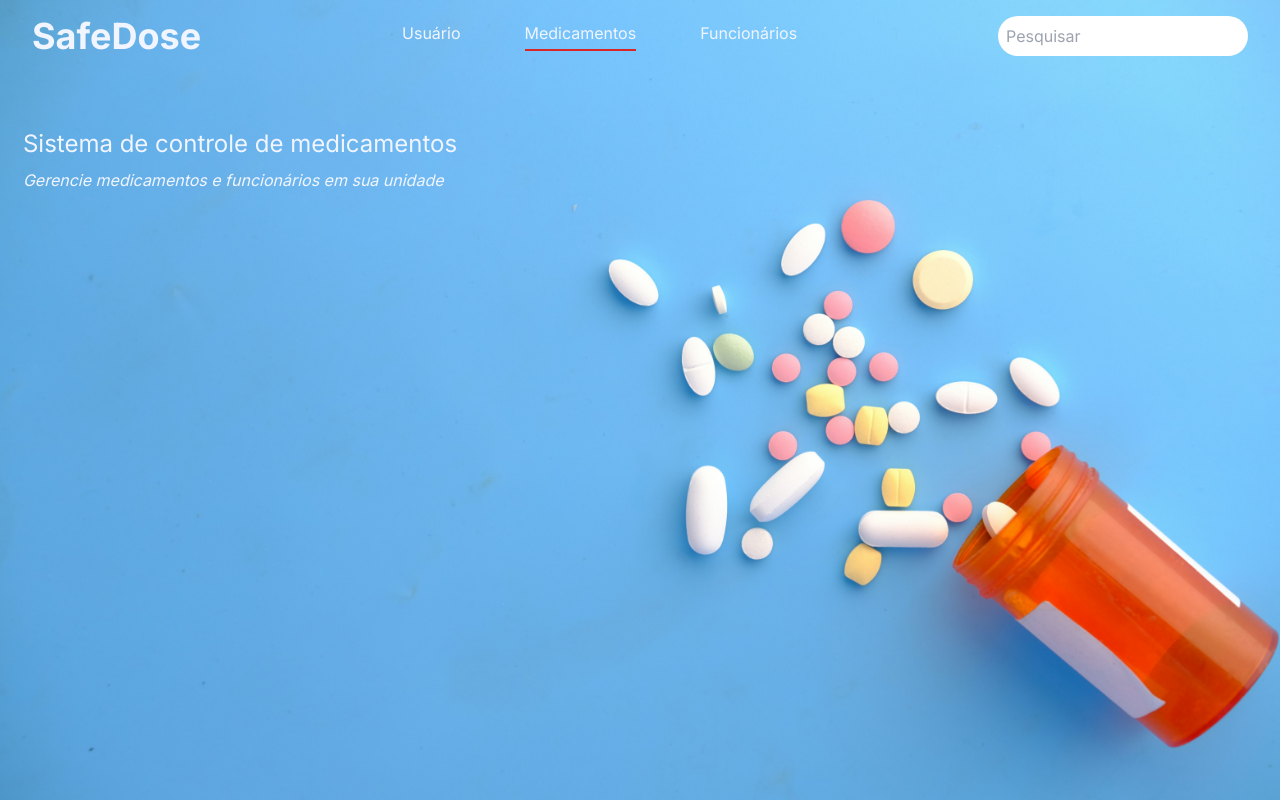
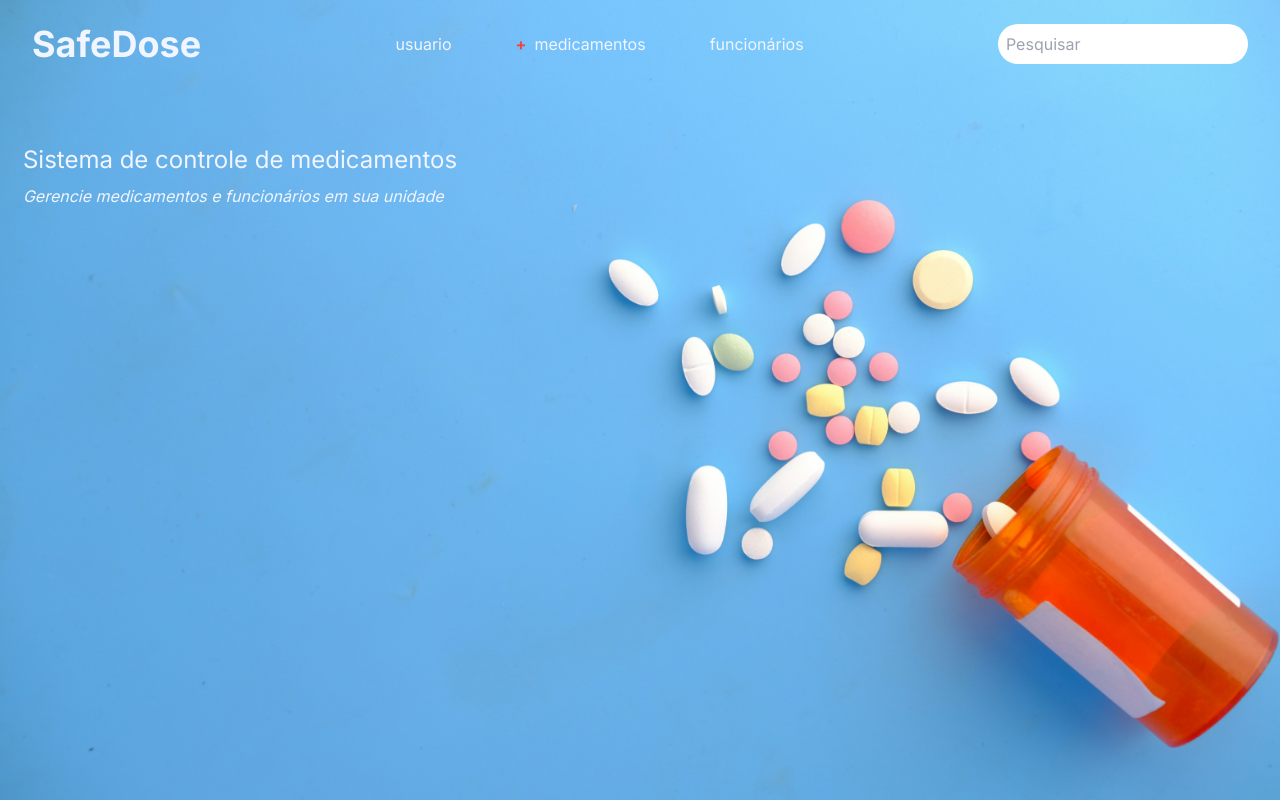
Before and after one commit to debsdamaso/projetosdweb, a Next.js app: page / in a window 1280 px wide. Built offline with nearby package versions, Linux system fonts and the light colour scheme.

Commit message:
Mudança de símbolo no navbar

```diff
--- a/src/components/NavBar.tsx
+++ b/src/components/NavBar.tsx
@@ -6,26 +6,30 @@ interface NavBarProps {
 
 export function NavBar(props: NavBarProps){
     const active = props.active;
-    const classActive = "border-b-2 border-red-600 pb-1";
 
-    return(
-        <nav className="flex justify-between items-center px-8 py-4 bg-transparent w-full">
+    return (
+        <nav className="flex justify-between items-center px-8 py-6 bg-transparent w-full">
             <h1 className="text-4xl font-bold">SafeDose</h1>
-            <ul className="flex gap-16">
-                <li className={active === 'usuario' ? classActive : ""}>
-                    <Link href="/usuario">Usuário</Link>
+            <ul className="flex gap-16 items-center">
+                <li className={active === 'usuario' ? "flex items-center space-x-2" : "flex items-center"}>
+                    {active === 'usuario' && <span className="text-red-500 font-bold">+</span>}
+                    <Link href="/usuario">usuario</Link>
                 </li>
-                <li className={active === 'medicamentos' ? classActive : ""}>
-                    <Link href="/medicamentos">Medicamentos</Link>
+                <li className={active === 'medicamentos' ? "flex items-center space-x-2" : "flex items-center"}>
+                    {active === 'medicamentos' && <span className="text-red-500 font-bold">+</span>}
+                    <Link href="/medicamentos">medicamentos</Link>
                 </li>
-                <li className={active === 'funcionarios' ? classActive : ""}>
-                    <Link href="/funcionarios">Funcionários</Link>
+                <li className={active === 'funcionarios' ? "flex items-center space-x-2" : "flex items-center"}>
+                    {active === 'funcionarios' && <span className="text-red-500 font-bold">+</span>}
+                    <Link href="/funcionarios">funcionários</Link>
                 </li>
             </ul>
             <div className="flex items-center bg-white rounded-full px-2 py-2">
                 <input type="text" placeholder="Pesquisar" className="outline-none bg-transparent" />
-                {/* adicionar um ícone de pesquisar */}
+                {/* ícone de pesquisar */}
             </div>
         </nav>
-    )
+    );
 }
+
+export default NavBar;
```
Also changed, not shown: public/Logo.png (added), public/Logo.svg (added).
